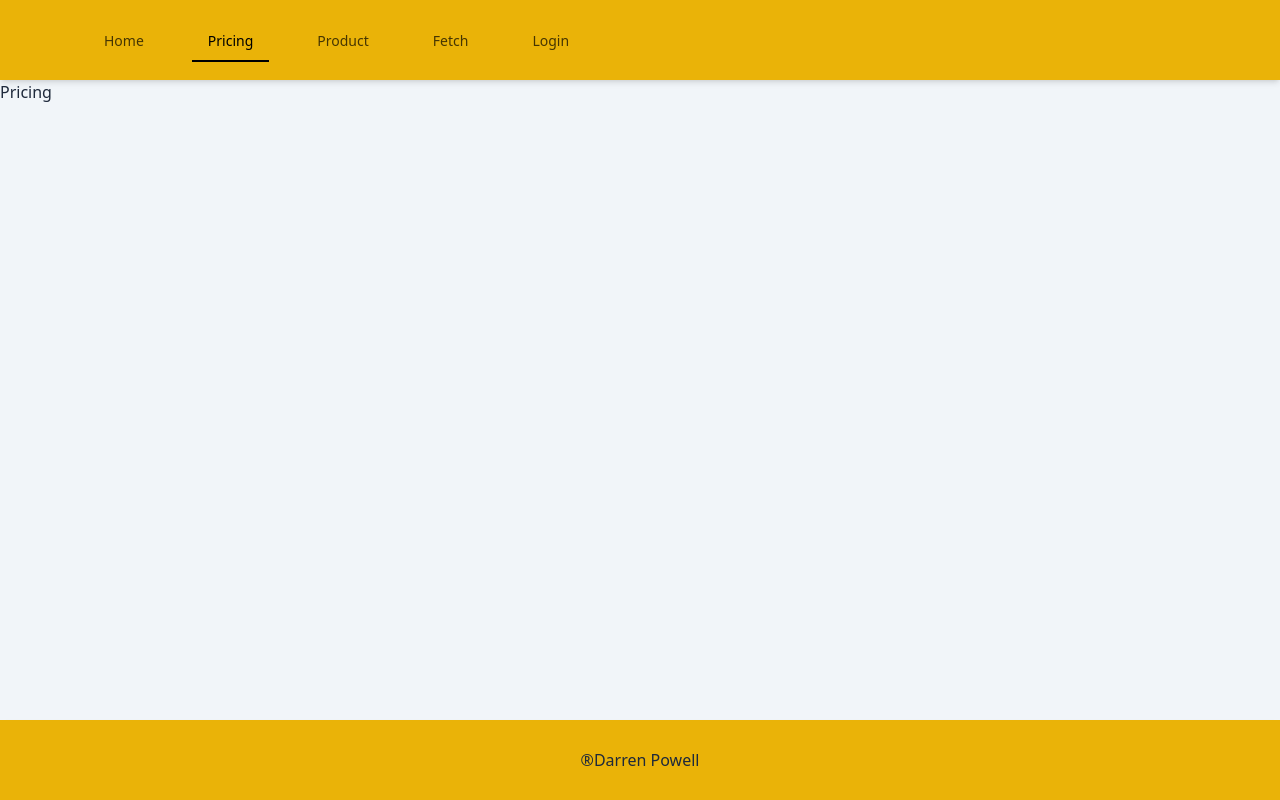
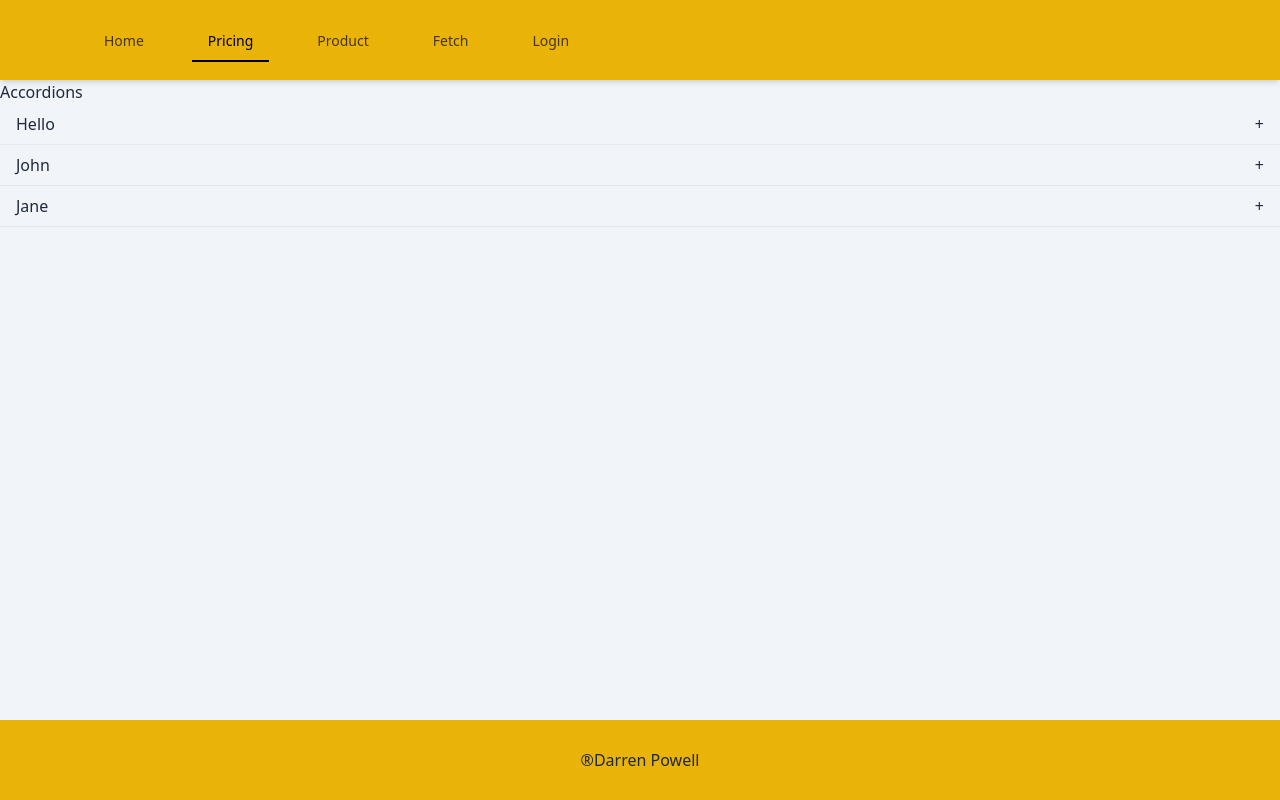
Before and after one commit to dpowell269/portfolio, a React (Vite) app: page /pricing in a window 1280 px wide. Built offline with nearby package versions, Linux system fonts and the light colour scheme.

Commit message:
New commit

```diff
--- /dev/null
+++ b/src/components/Accordion.tsx
@@ -0,0 +1,41 @@
+import { useState } from "react";
+import AccordionItem from "./AccordionItem";
+
+export default function Accordion() {
+  const [openIndex, setOpenIndex] = useState<number | null>(null);
+
+  function handleToggle(index: number) {
+    if (openIndex === index) {
+      setOpenIndex(null);
+    } else {
+      setOpenIndex(index);
+    }
+  }
+
+  return (
+    <div>
+      <h1>Accordions</h1>
+      <AccordionItem
+        title="Hello"
+        isOpen={openIndex === 0}
+        onToggle={() => handleToggle(0)}
+      >
+        Text for child in here
+      </AccordionItem>
+      <AccordionItem
+        title="John"
+        isOpen={openIndex === 1}
+        onToggle={() => handleToggle(1)}
+      >
+        Text for child in here
+      </AccordionItem>
+      <AccordionItem
+        title="Jane"
+        isOpen={openIndex === 2}
+        onToggle={() => handleToggle(2)}
+      >
+        Text for child in here
+      </AccordionItem>
+    </div>
+  );
+}
--- /dev/null
+++ b/src/components/AccordionItem.tsx
@@ -0,0 +1,28 @@
+import { ReactNode } from "react";
+
+type AccordionProps = {
+  title: string;
+  children: ReactNode;
+  isOpen: boolean;
+  onToggle: () => void;
+};
+
+export default function AccordionItem({
+  title,
+  children,
+  isOpen,
+  onToggle,
+}: AccordionProps) {
+  return (
+    <div className="border-b">
+      <h3
+        onClick={onToggle}
+        className="cursor-pointer py-2 px-4 flex justify-between items-center"
+      >
+        {title}
+        <span>{isOpen ? "−" : "+"}</span>
+      </h3>
+      {isOpen && <p className="px-4 pb-2">{children}</p>}
+    </div>
+  );
+}
--- a/src/pages/Pricing.tsx
+++ b/src/pages/Pricing.tsx
@@ -1,7 +1,9 @@
+import Accordion from "../components/Accordion";
+
 export default function Pricing() {
   return (
     <div>
-      <h1> Pricing</h1>
+      <Accordion />
     </div>
   );
 }
```
